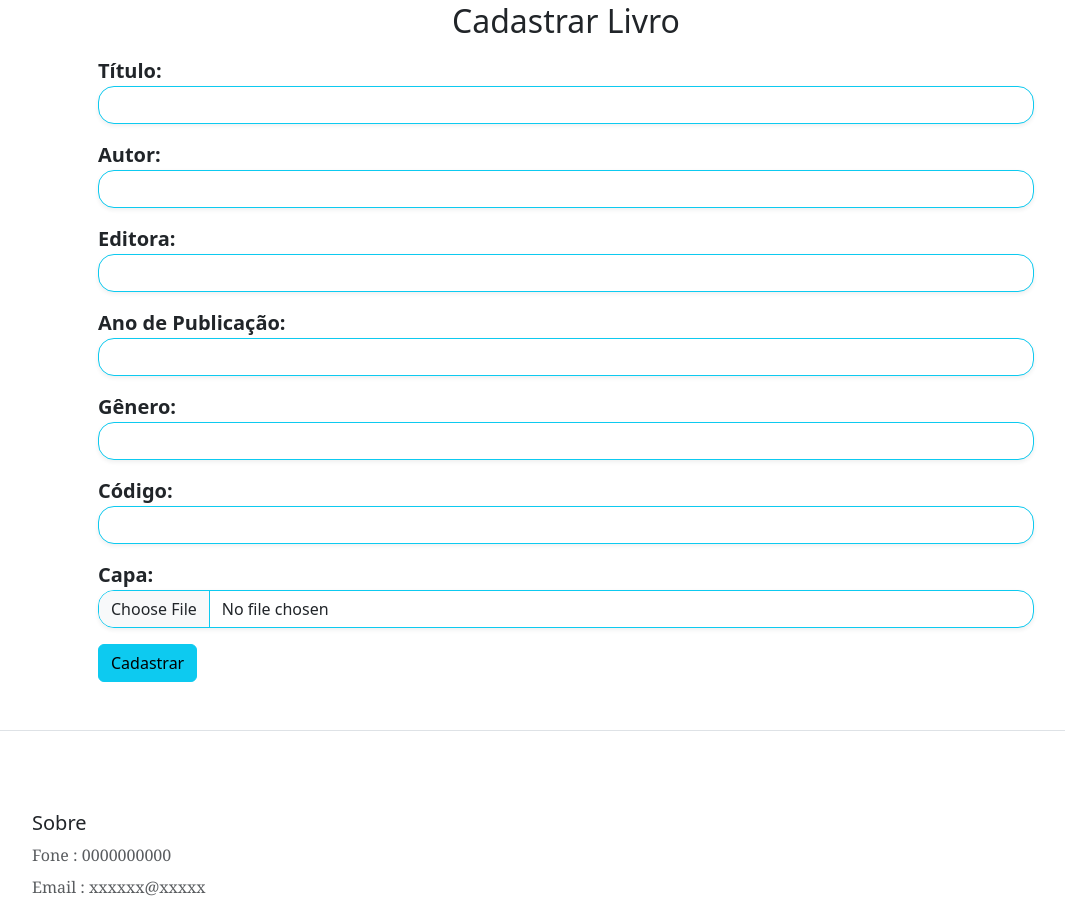
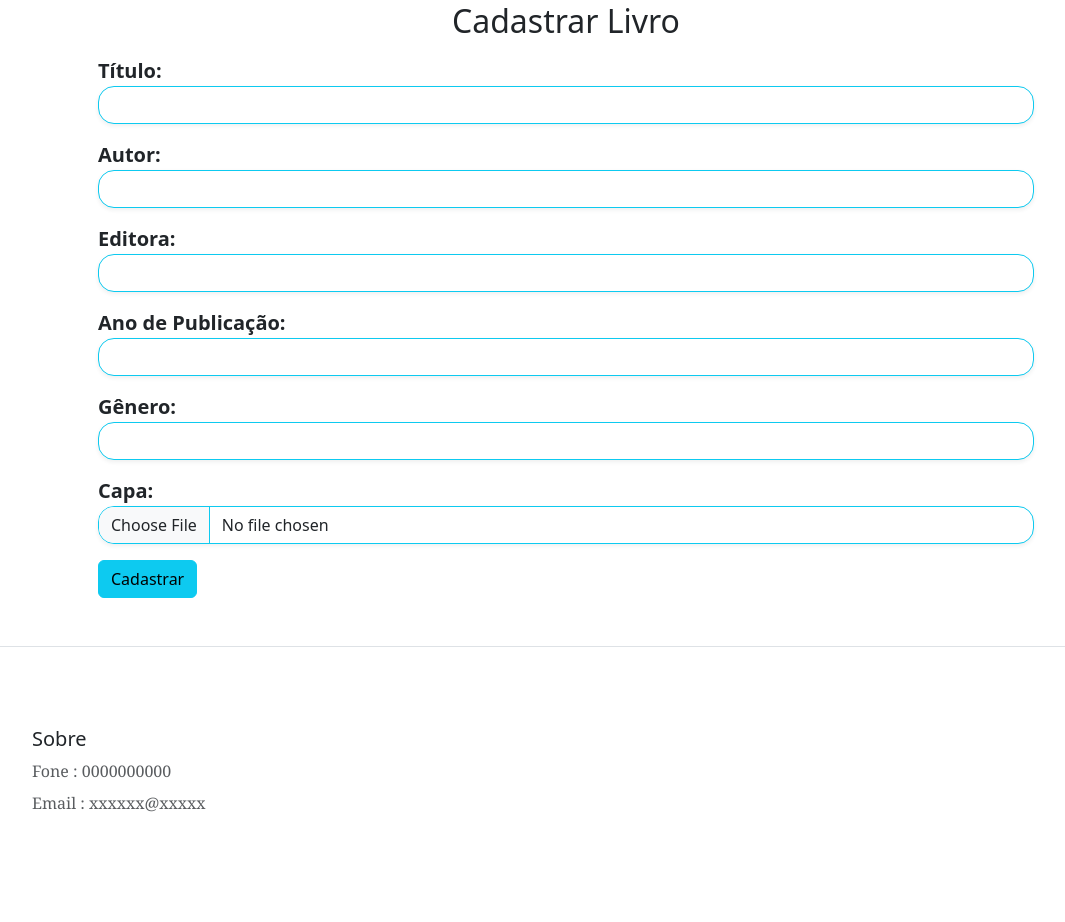
Before and after one commit to DougVikt/SITE_GERENT_BIBLIOTECA, a PHP site: page /cadastro_l.php in a window 1280 px wide. Shown: the part 62-984 px from the top of the page, without its empty margins (74-1139 px from the left). After the commit the page ends 874 px from the top, so only its background shows below. Run offline with PHP 8.4, Linux system fonts and the light colour scheme.

Commit message:
Add files via upload

```diff
--- a/cadastro_l.php
+++ b/cadastro_l.php
@@ -23,8 +23,6 @@ session_start();
     $editora = $_POST['editora'];
     $ano = $_POST['ano'];
     $genero = $_POST['genero'];
-    $codigo = $_POST['codigo'];
-
     $capa_nome = $_FILES['capa']['name'];
     $capa_tam = $_FILES['capa']['tmp_name'];
     $destino = 'banco/'.$capa_nome;
@@ -116,36 +114,32 @@ session_start();
   </nav>
   <br>
   <br>
-  <div class="container-fluid mt-3 w-75 posi">
+  <div class="container-fluid mt-3 w-75">
     <h2 class="mb-3 text-center">Cadastrar Livro</h2>
     <form method="post" action="" enctype="multipart/form-data" class="fs-5 fw-bold">
       <div class="mb-3">
         <label for="titulo">Título:</label>
-        <input type="text" class="form-control rounded-4 border-info shadow-sm" id="titulo" name="titulo">
+        <input type="text" class="form-control rounded-4 border-info shadow-sm" id="titulo" name="titulo" require>
       </div>
       <div class="mb-3">
         <label for="autor">Autor:</label>
-        <input type="text" class="form-control rounded-4 border-info shadow-sm" id="autor" name="autor">
+        <input type="text" class="form-control rounded-4 border-info shadow-sm" id="autor" name="autor" require>
       </div>
       <div class="mb-3">
         <label for="editora">Editora:</label>
-        <input type="text" class="form-control rounded-4 border-info shadow-sm" id="editora" name="editora">
+        <input type="text" class="form-control rounded-4 border-info shadow-sm" id="editora" name="editora" require>
       </div>
       <div class="mb-3">
         <label for="ano">Ano de Publicação:</label>
-        <input type="txt" class="form-control rounded-4 border-info shadow-sm" id="ano" name="ano"pattern="[0-9]{4}" maxlength="4">
+        <input type="txt" class="form-control rounded-4 border-info shadow-sm" id="ano" name="ano"pattern="[0-9]{4}" maxlength="4" require>
       </div>
       <div class="mb-3">
         <label for="genero">Gênero:</label>
-        <input type="text" class="form-control rounded-4 border-info shadow-sm" id="genero" name="genero">
-      </div>
-      <div class="mb-3">
-        <label for="codigo">Código:</label>
-        <input type="text" class="form-control rounded-4 border-info shadow-sm" id="codigo" name="codigo" pattern="[A-Z0-9]+" maxlength="18" title="Coloque um codigo valido , com letras maiusculas e numeros ">
+        <input type="text" class="form-control rounded-4 border-info shadow-sm" id="genero" name="genero" require>
       </div>
       <div class="mb-3">
         <label for="capa">Capa:</label>
-        <input type="file" class="form-control rounded-4 border-info shadow-sm" id="capa" name="capa" title="Formato recomendado : jpg ou jpeg " >
+        <input type="file" class="form-control rounded-4 border-info shadow-sm" id="capa" name="capa" title="Formato recomendado : jpg ou jpeg " require>
       </div>
       <button type="submit" class="btn btn-info">Cadastrar</button>
     </form>
```
